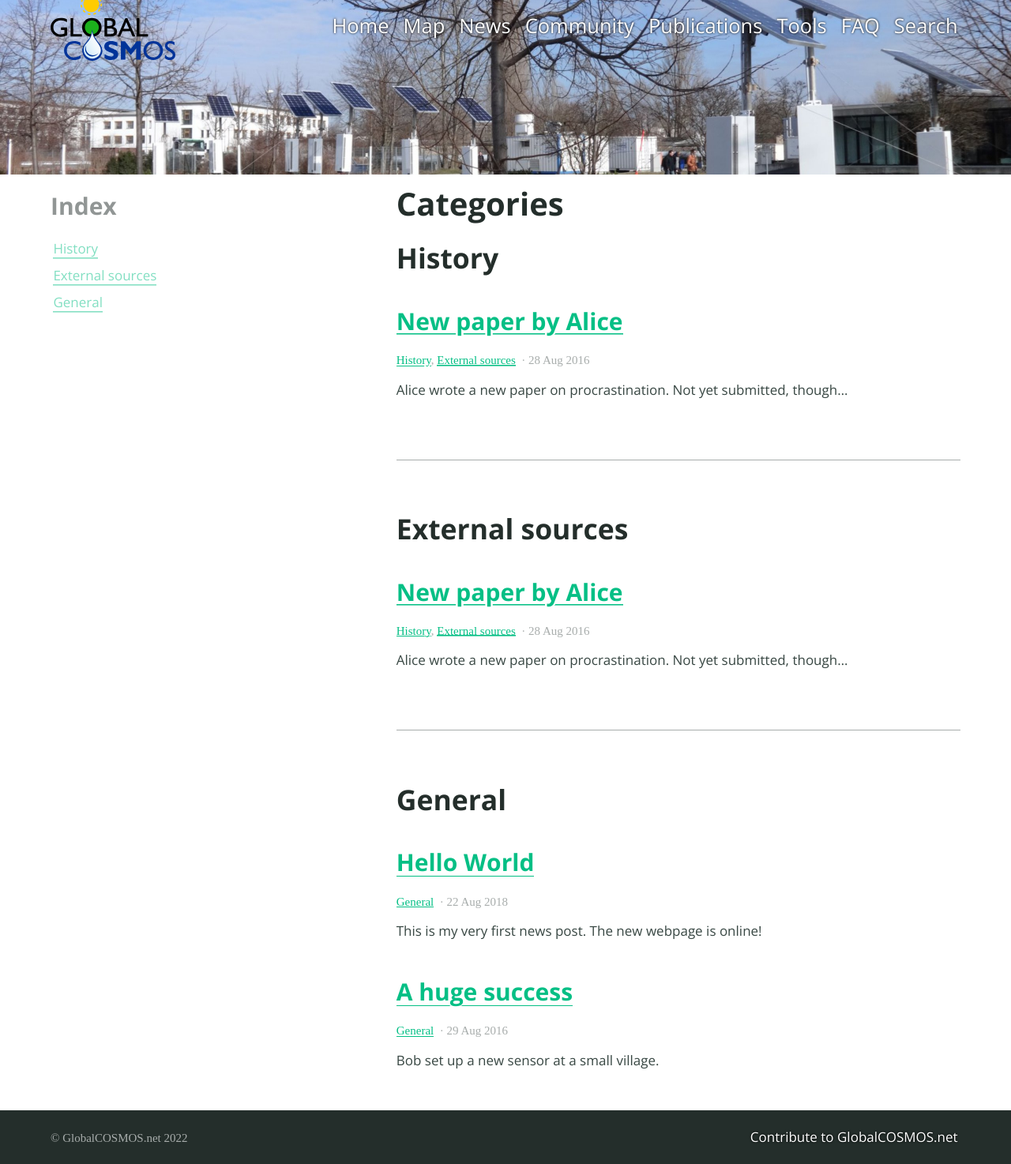
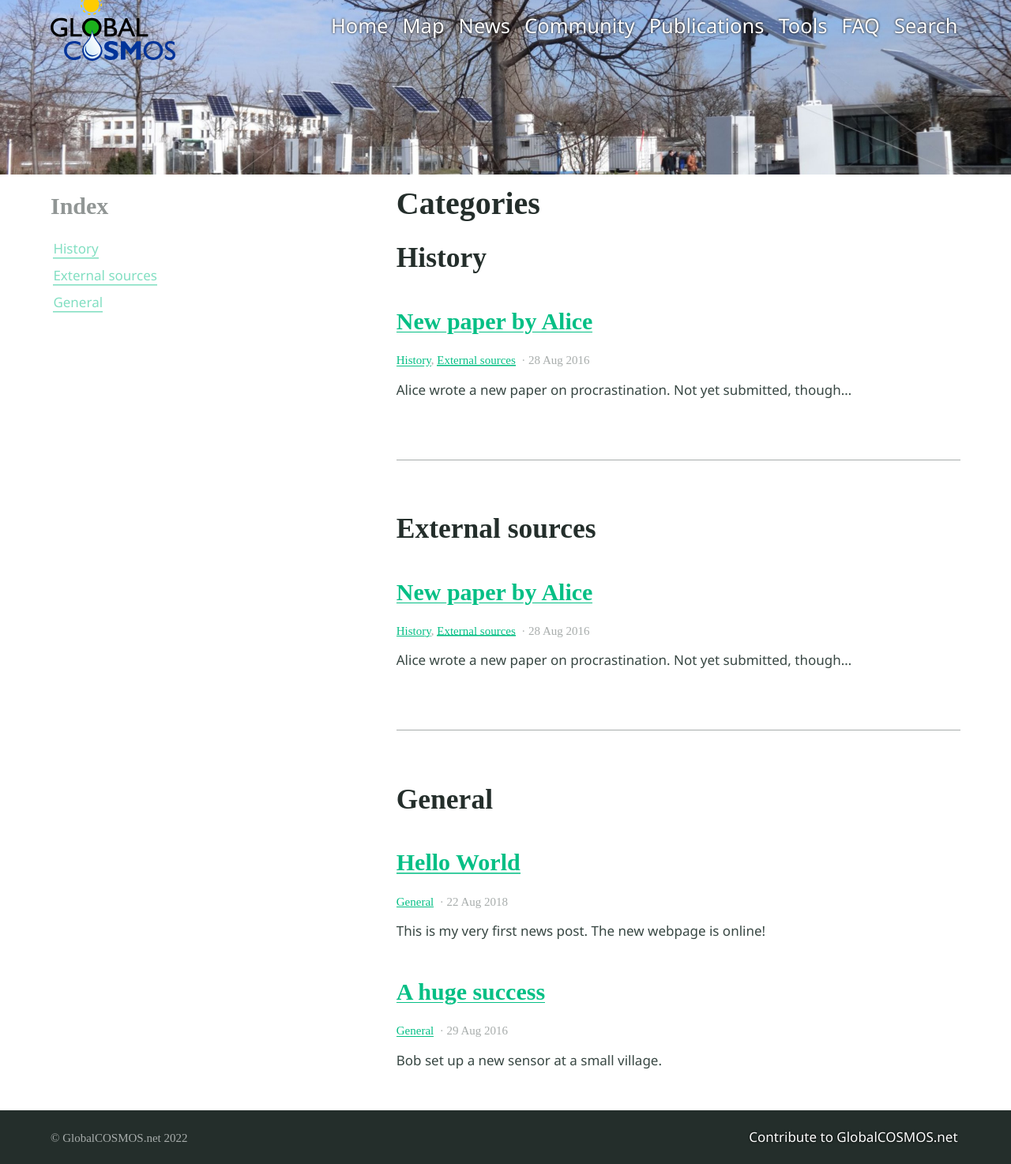
Before and after one commit to globalcosmos/globalcosmos.github.io, a Jekyll site: the page built from categories.md, in a window 1280 px wide. Shown: the whole page at 79% size. Built offline with Jekyll 4.4.1, drawn with Linux system fonts in a browser that asks for light colours.

Commit message:
updated font

```diff
--- a/assets/styles.scss
+++ b/assets/styles.scss
@@ -35,12 +35,12 @@ div.feature .container {
   min-height: 17vh;
 }
 body {
-  font-family: 'Open Sans', sans-serif;
+  font-family: 'Segoe UI', 'Open Sans', Helvetica, Arial, sans-serif;
   font-size: 1em;
 }
 
 header *, .typeset h1, .typeset h2, .typeset h3, .typeset h4, .typeset h5, .typeset h6  {
-  font-family: 'Open Sans', serif;
+
 }
 
 .typeset p {
@@ -60,7 +60,6 @@ header *, .typeset h1, .typeset h2, .typeset h3, .typeset h4, .typeset h5, .type
 
 .nav--footer .item--nav a {
   font-size: 1em;
-  font-family: 'Open Sans', serif;
 }
 
 .typeset p a {
```
